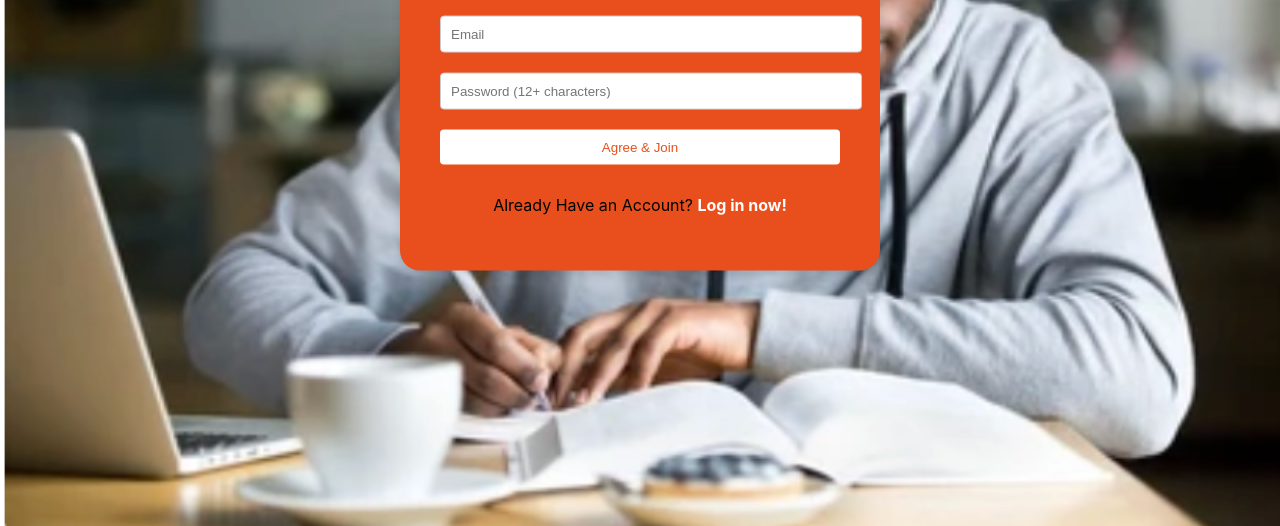
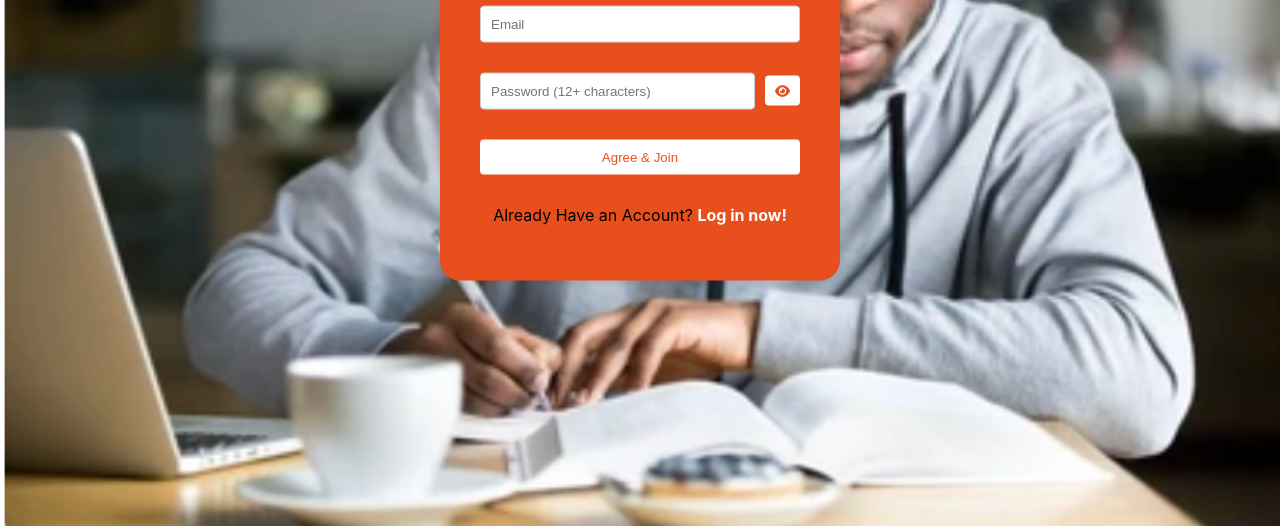
Before and after one commit to Techwise-Project-2-Experts/Experts-Website, a plain HTML site: page BengalPirate/signup.html in a window 1280 px wide. Shown: the part 323-849 px from the top of the page. Drawn offline with Linux system fonts and the light colour scheme.

Commit message:
changes to the toggle

```diff
--- a/BengalPirate/signup.js
+++ b/BengalPirate/signup.js
@@ -9,7 +9,7 @@ document.addEventListener('DOMContentLoaded', function() {
 
         // If both validations pass, redirect to console_profile.html
         if (emailValid && passwordValid) {
-            window.location.href = 'console_profile.html';
+            window.location.href = '../console_profile.html';
         }
     });
 
--- a/BengalPirate/signup2.css
+++ b/BengalPirate/signup2.css
@@ -36,30 +36,55 @@ body, html {
   border: 1px solid #ccc;
   border-radius: 4px;
 }
-/*
+
+* {
+  box-sizing: border-box; /* Include padding and border in the element's total width and height */
+}
+
+
 .password-container {
-  position: relative;
-  margin: 10px 0;
-}*/
+  display: flex; /* Enable flexbox layout */
+  align-items: center; /* Align items vertically in the center */
+  margin: 10px 0; /* Add some margin around the container */
+}
+
+.password-container input[type="password"] {
+  flex: 1; /* Flex grow to fill available space */
+  margin-right: 10px; /* Space between input and toggle button */
+  padding: 10px; /* Padding inside the input */
+  border: 1px solid #ccc; /* Border for the input */
+  border-radius: 4px; /* Rounded corners for the input */
+  outline: none; /* Removes the outline on focus */
+  transition: none; /* Disable transitions that might be causing a change in size */
+}
+
+.password-container input[type="password"]:focus {
+  outline: none;
+  border: 1px solid #ccc; /* Maintain the same border style on focus */
+}
 
 .toggle-password {
-  position: absolute;
-  right: 10px;
-  top: 10px;
+  flex: 0 0 30px; /* Do not grow or shrink, set the basis to 30px */
+  display: flex;
+  align-items: center;
+  justify-content: center;
+  height: 30px; /* Set the height to maintain a square */
+  width: 30px; /* Set the width to maintain a square */
+  padding: 0;
   border: none;
   background: transparent;
   cursor: pointer;
-  padding: 0;
-  display: flex;
-  align-items: center;
-  justify-content: center;
-  height: 40px; /* Same as input height */
-  width: 40px; /* Square shape */
+  outline: none; /* Remove focus outline */
 }
 
-.toggle-password i {
-  font-size: 1em; /* Adjust icon size */
+/* Ensure that pressing the button does not affect the input field size */
+.toggle-password:active,
+.toggle-password:focus {
+  outline: none;
+  box-shadow: none;
 }
+
+
 
 
 .signup-form button {
--- a/notes_and_files.css
+++ b/notes_and_files.css
@@ -2,7 +2,7 @@ body, html {
   margin: 0;
   padding: 0;
   font-family: 'Segoe UI', Tahoma, Geneva, Verdana, sans-serif;
-  background-color: rgba(125, 206, 230, 0.75);
+  background-color: rgba(125, 206, 230);
   color: #333;
 }
 
@@ -46,3 +46,18 @@ body, html {
 #upload_button {
 
 }
+
+#file_container {
+    width: 80%;
+    min-height: 500px;
+    background-color: white;
+    align-self: center;
+    position: relative;
+    border-radius: 10px;
+}
+
+#file_container p {
+  text-align: center;
+  color: rgb(156, 156, 156);
+  font-size: 12px;
+}
```
Also changed, not shown: console_profile.html (+17 -25 lines), notes_and_files.html (+6 -1 lines), console.profile.js (added), console_profile.css (added), images/arrow-up.png (added), images/plus-sign.png (added).
